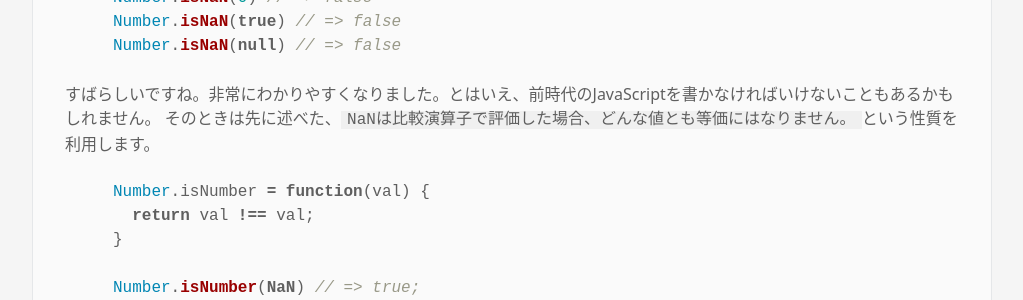
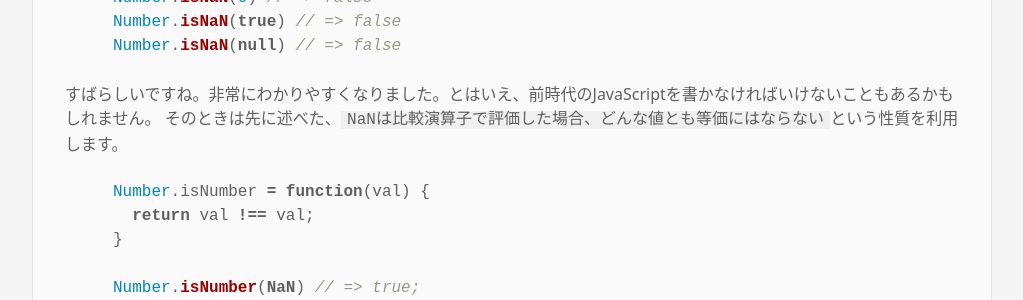
Before and after one commit to arayaryoma/reservoir.allajah.com, a Jekyll site: the page built from _posts/2017-12-15-javascript-nan.markdown, in a window 1280 px wide and 900 px high, scrolled down 2069 px. Shown: the part 316-616 px from the top of the window, without its empty margins (128-1151 px from the left). Built offline with Jekyll 4.4.1, drawn with Linux system fonts in a browser that asks for light colours; nearby versions of some CDN libraries; comment, search, counter and statistics services are not loaded.

Commit message:
Fix texts

```diff
--- a/_posts/2017-12-15-javascript-nan.markdown
+++ b/_posts/2017-12-15-javascript-nan.markdown
@@ -94,7 +94,7 @@ Number.isNaN(null) // => false
 {% endhighlight %}
 
 すばらしいですね。非常にわかりやすくなりました。とはいえ、前時代のJavaScriptを書かなければいけないこともあるかもしれません。
-そのときは先に述べた、`NaNは比較演算子で評価した場合、どんな値とも等価にはなりません。`という性質を利用します。
+そのときは先に述べた、`NaNは比較演算子で評価した場合、どんな値とも等価にはならない`という性質を利用します。
 {% highlight javascript %}
 Number.isNumber = function(val) {
   return val !== val;
```
